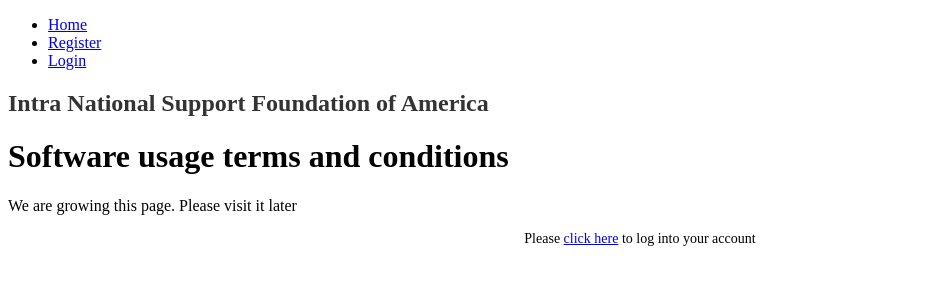
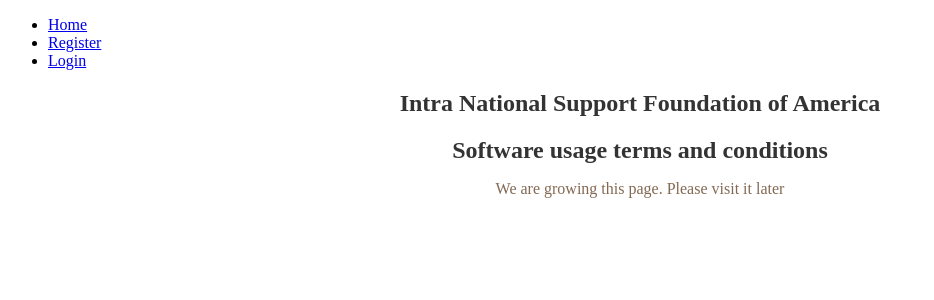
Before and after one commit to tacharya2/LoginFrontEnd, a React (Create React App) app: page /terms-and-conditions in a window 1280 px wide. Shown: the top 300 px of the page, without its empty margins (0-934 px from the left). Built offline with nearby package versions, Linux system fonts and the light colour scheme.

Commit message:
PageBeautify.1 : some cleaning

```diff
--- a/src/App.css
+++ b/src/App.css
@@ -165,3 +165,8 @@ input {
   cursor: pointer; /* Change cursor to hand tool on hover */
   color: green;
 }
+
+.home{
+text-align: center;
+color:#836953;
+}
--- a/src/AppContainer.css
+++ b/src/AppContainer.css
@@ -1,4 +1,4 @@
 .page-container {
 text-align : center;
-color : green;
+color : #836953;
 }
--- a/src/Home.js
+++ b/src/Home.js
@@ -4,10 +4,10 @@ import './AppContainer.css';
 
 function Home() {
     return (
-        <div className='home'>
+        <div className='page-container'>
+         <h1>Intra-National Support Foundation of America</h1>
             <h2>Welcome to the Home Page</h2>
             {/* Add your content here */}
-            <h1>This will be your your home page</h1>
             <p>We are growing this page. Please visit it later </p>
             <p className="log-in">Please <Link to="/Login">click here</Link> to log into your account</p>
         </div>
--- a/src/Register.js
+++ b/src/Register.js
@@ -194,7 +194,7 @@ function Register(){
                 </label>
               </div>
               <button type="reset" className="reset" onClick={handleResetFormFields} >Reset Form </button>
-              <button type="submit" className="submit-button" disabled={!isTermsChecked} >Register with Intra Foundation </button>
+              <button type="submit" className="submit-button" disabled={!isTermsChecked} >Register </button>
               <p className="message">{message}</p>
               <p className="log-in">Please <Link to="/Login">Login</Link> to access you account</p>
           </form>
--- a/src/Terms.js
+++ b/src/Terms.js
@@ -4,12 +4,11 @@ import './AppContainer.css';
 
 function Terms() {
     return (
-        <div className='home'>
+        <div className='page-container'>
             <h2>Intra National Support Foundation of America </h2>
             {/* Add your content here */}
-            <h1>Software usage terms and conditions</h1>
+            <h2>Software usage terms and conditions</h2>
             <p>We are growing this page. Please visit it later </p>
-            <p className="log-in">Please <Link to="/Login">click here</Link> to log into your account</p>
         </div>
     );
 }
```
